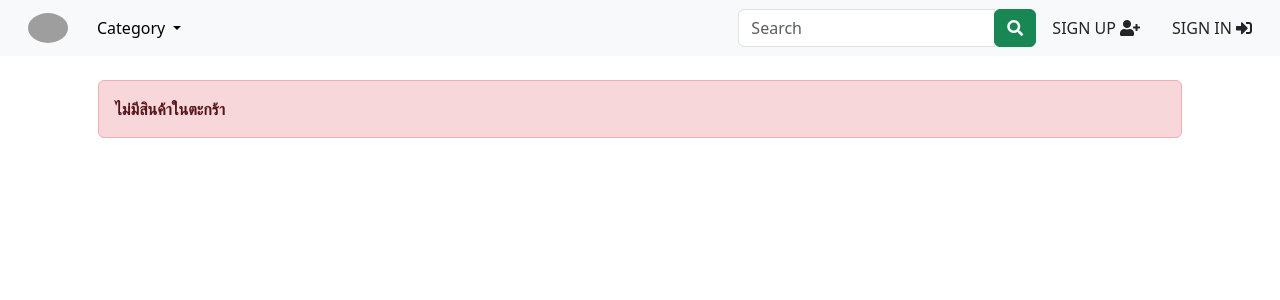
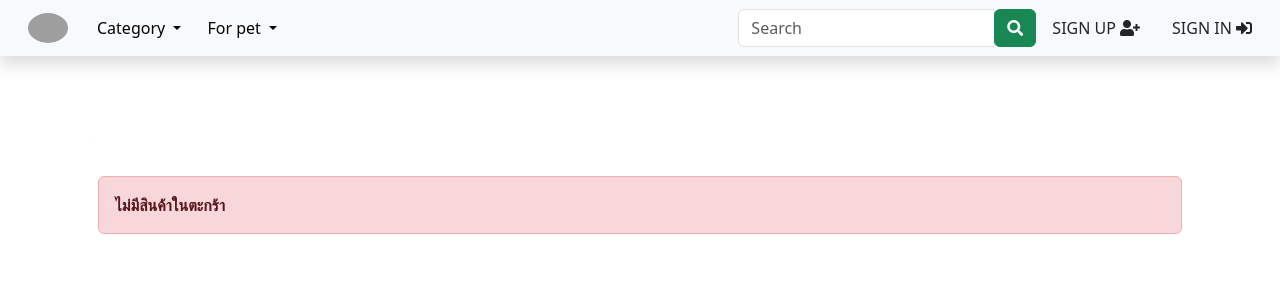
Before and after one commit to lukmee4826/petshop, a Django app: page /cartdetail/ in a window 1280 px wide. Shown: the top 300 px of the page. Run offline with Django 4.2, Linux system fonts and the light colour scheme; data that the repository does not hold is empty; some libraries are stand-ins or nearby versions; grey boxes are pictures that could not be loaded.

Commit message:
Add files via upload

```diff
--- a/try/store/forms.py
+++ b/try/store/forms.py
@@ -6,11 +6,13 @@ from django.contrib.auth.forms import UserCreationForm
 class signUpForm(UserCreationForm):
     first_name = forms.CharField(max_length=100 , required=True)
     last_name = forms.CharField(max_length=100 , required=True)
+    pet_name = forms.CharField(max_length=100 , required=True)
+    pet_type = forms.CharField(max_length=100 , required=True,help_text='Dog or Cat')
     email = forms.EmailField(max_length=250,help_text='example@gmail.com')
 
     class Meta:
         model = User
-        fields = ('first_name','last_name','username','email','password1','password2')
+        fields = ('first_name','last_name','pet_name','pet_type','username','email','password1','password2')
 
 
 # class StockUpdateForm(forms.ModelForm):
--- a/try/store/templates/cartdetail.html
+++ b/try/store/templates/cartdetail.html
@@ -33,7 +33,7 @@
                         <p>$ {{item.product.price|intcomma}}</p>
                     </td>
                     <td class="cart_quantity">
-                            <p>{{item.quantity}}</p>
+                            <p>{{item.quantity}}<btn class="button" onclick={{item.quantity}}+=1></p>
                         </div>
                     </td>
                     <td class="cart_total">
@@ -65,6 +65,7 @@
         </script>
 
       </form>
+<script>
 </div>
     {%endif%}
 </div>
--- a/try/store/templates/navbar.html
+++ b/try/store/templates/navbar.html
@@ -1,4 +1,4 @@
-<nav class="navbar navbar-expand-lg navbar-light bg-light fixed-top">
+<nav class="navbar navbar-expand-lg navbar-light bg-light fixed-top shadow">
     <div class="container-fluid">
         <a href="{% url 'home' %}"><img class="navbar-brand rounded-circle mx-3" href="{% url 'home' %}" src="https://user-images.githubusercontent.com/61301090/282684613-b755328d-f52f-46ea-a19f-5b46842487d0.png" width="40px"></img></a>
         <button class="navbar-toggler" type="button" data-bs-toggle="collapse" data-bs-target="#navbarNavLightDropdown"
@@ -19,13 +19,26 @@
                     </ul>
                 </li>
             </ul>
+            <ul class="navbar-nav ">
+                <li class="nav-item dropdown">
+                    <button class="btn btn-light dropdown-toggle" data-bs-toggle="dropdown" aria-expanded="false">
+                        For pet
+                    </button>
+                    <ul class="dropdown-menu dropdown-menu-light">
+                        <a class="dropdown-item" href="{% url 'home' %}">สินค้าทั้งหมด</a>
+                        {% for category in links%}
+                        <li><a class="dropdown-item" href="{{category.get_url}}">{{category.slug}}</a></li>
+                        {% endfor %}
+                    </ul>
+                </li>
+            </ul>
         </div>
 
-            <form class="form-inline ml-" action="{%url 'search'%}" , method="GET">
+            <form class="form-inline ml-" action="{%url 'search'%}" , method="get">
                 <div class="input-group">
                     <input type="text" name="title" class="form-control" placeholder="Search">
                     <div class="input-group-append">
-                        <button type="submit" class="btn btn-success"><i class="fas fa-search"></i></button>
+                        <button type="submit" class="btn btn-success" style="background-color:4d2e1b"><i class="fas fa-search"></i></button>
                     </div>
                 </div>
             </form>
@@ -62,13 +75,13 @@
     </div>
 </nav>
 <div>
-    <div class="nav-item">
-        <button id="myButton" class="nav-link text-dark text-uppercase font-weight-bold px-3 py-3 position-fixed " href="{% url 'cartdetail' %}">
-            <i class="fas fa-shopping-cart "></i>
+    <div class="nav-item px-3 py-5">
+        <button id="myButton" class="nav-link text-dark text-uppercase font-weight-bold px-3 py-3 position-fixed rounded-circle" width="40px" style="background-color:5C7532" href="{% url 'cartdetail' %}">
+            <i class="fas fa-regular fa-shopping-cart fa-beat py-2"style="color:white"></i>
             {% if item_count > 0%}
-                {{item_count}}
+                <a style="color:white">{{item_count}}</a>
             {% else %}
-                0
+            <a style="color:white">0</a>
             {% endif %}
         </button>
     </div>
--- a/try/store/views.py
+++ b/try/store/views.py
@@ -178,7 +178,7 @@ def signupView(request):
             # จัด group
             customer_group = Group.objects.get(name = 'Customer')
             customer_group.user_set.add(signUpUser)
-
+            return redirect('signIn')
     else:
         form = signUpForm()
     return render(request,"signup.html",{'form':form})
```
Also changed, not shown: try/store/admin.py (+6 -4 lines), try/store/models.py (+13 -1 lines), try/store/templates/index.html (+4 -3 lines), try/static/media/product/1_57.jpg (added), try/static/media/product/myfirst-bluemyfirstcamera2waterproofkidscameramini-mkp1427687-1.webp (added), try/store/migrations/0006_employee_alter_product_slug.py (added).
